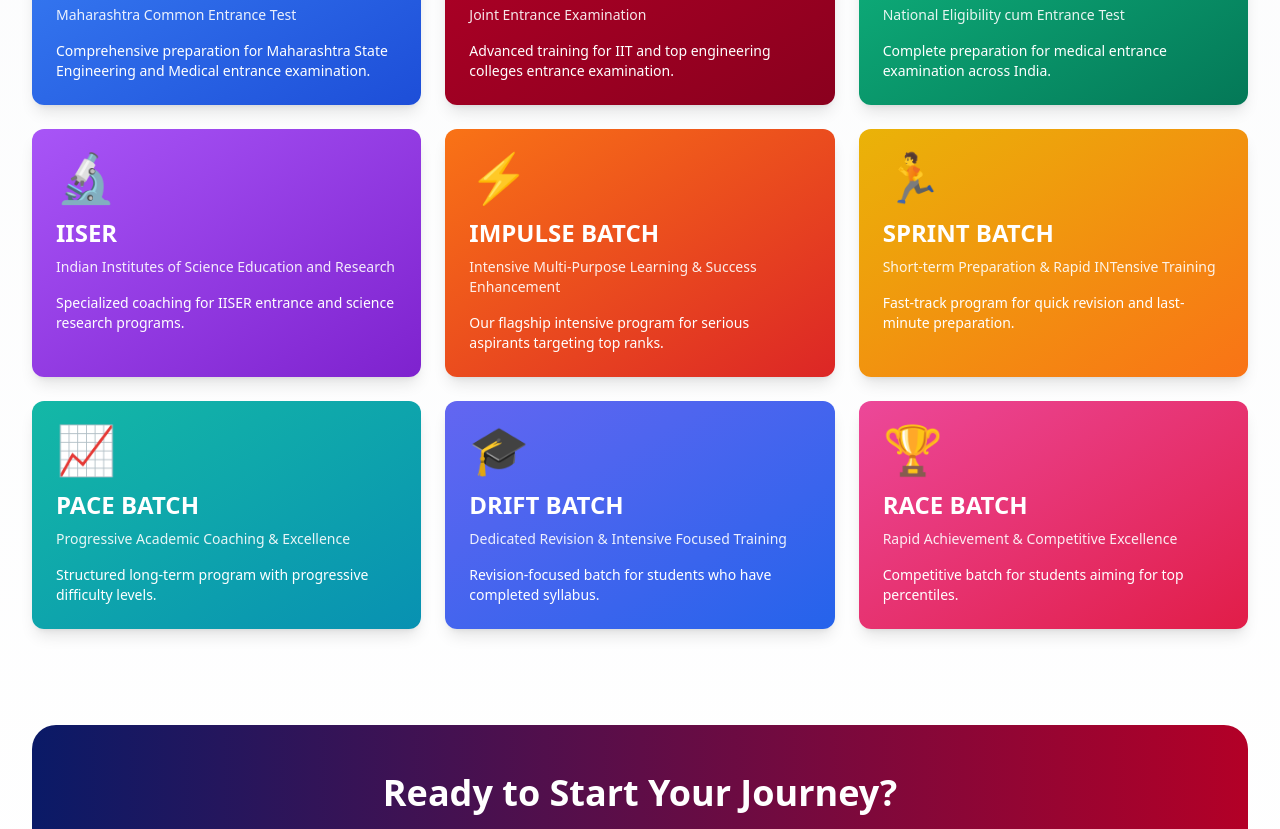
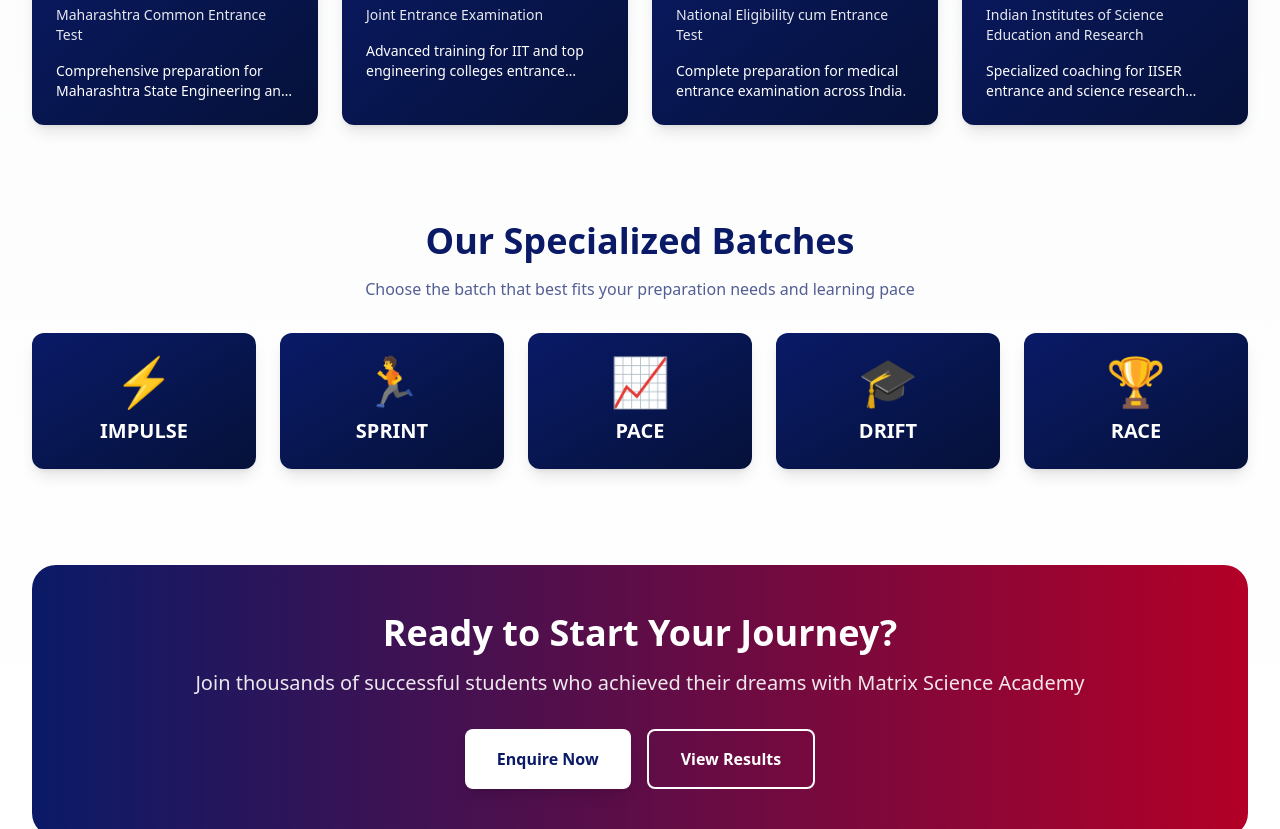
Before and after one commit to codenomad101/matrix-web, a Next.js app: page /courses in a window 1280 px wide. Shown: the part 1200-2029 px from the top of the page. Built offline with nearby package versions, Linux system fonts and the light colour scheme.

Commit message:
fix: testimonials

```diff
--- a/src/app/courses/page.jsx
+++ b/src/app/courses/page.jsx
@@ -20,7 +20,7 @@ export default function CoursesPage() {
         'Regular mock tests and assessments',
         'Doubt clearing sessions',
       ],
-      color: 'from-blue-500 to-blue-700',
+      color: 'from-[#0a1a67] to-[#051139]',
     },
     {
       id: 'iit-jee',
@@ -34,7 +34,7 @@ export default function CoursesPage() {
         'Comprehensive study material',
         'Performance tracking system',
       ],
-      color: 'from-[#B30027] to-[#8a001e]',
+      color: 'from-[#0a1a67] to-[#051139]',
     },
     {
       id: 'neet',
@@ -43,12 +43,12 @@ export default function CoursesPage() {
       icon: '⚕️',
       description: 'Complete preparation for medical entrance examination across India.',
       highlights: [
-        'Perfect scores in Biology',
+        'Multiple admissions into MBBS',
         'Medical entrance specialists',
         'NCERT-based comprehensive coverage',
         'Regular practice tests',
       ],
-      color: 'from-emerald-500 to-emerald-700',
+      color: 'from-[#0a1a67] to-[#051139]',
     },
     {
       id: 'iiser',
@@ -62,77 +62,35 @@ export default function CoursesPage() {
         'Expert mentorship',
         'Aptitude development',
       ],
-      color: 'from-purple-500 to-purple-700',
+      color: 'from-[#0a1a67] to-[#051139]',
     },
+  ]
+
+  const batches = [
     {
       id: 'impulse',
-      name: 'IMPULSE BATCH',
-      fullName: 'Intensive Multi-Purpose Learning & Success Enhancement',
+      name: 'IMPULSE',
       icon: '⚡',
-      description: 'Our flagship intensive program for serious aspirants targeting top ranks.',
-      highlights: [
-        'Extended study hours',
-        'Intensive problem-solving sessions',
-        'Personalized attention',
-        'Top ranker mentorship',
-      ],
-      color: 'from-orange-500 to-red-600',
     },
     {
       id: 'sprint',
-      name: 'SPRINT BATCH',
-      fullName: 'Short-term Preparation & Rapid INTensive Training',
+      name: 'SPRINT',
       icon: '🏃',
-      description: 'Fast-track program for quick revision and last-minute preparation.',
-      highlights: [
-        'Crash course format',
-        'Focus on high-weightage topics',
-        'Quick revision techniques',
-        'Time management strategies',
-      ],
-      color: 'from-yellow-500 to-orange-500',
     },
     {
       id: 'pace',
-      name: 'PACE BATCH',
-      fullName: 'Progressive Academic Coaching & Excellence',
+      name: 'PACE',
       icon: '📈',
-      description: 'Structured long-term program with progressive difficulty levels.',
-      highlights: [
-        'Foundation to advanced level',
-        'Systematic curriculum',
-        'Regular assessments',
-        'Continuous progress tracking',
-      ],
-      color: 'from-teal-500 to-cyan-600',
     },
     {
       id: 'drift',
-      name: 'DRIFT BATCH',
-      fullName: 'Dedicated Revision & Intensive Focused Training',
+      name: 'DRIFT',
       icon: '🎓',
-      description: 'Revision-focused batch for students who have completed syllabus.',
-      highlights: [
-        'Complete syllabus revision',
-        'Problem-solving focus',
-        'Previous year papers',
-        'Exam strategy sessions',
-      ],
-      color: 'from-indigo-500 to-blue-600',
     },
     {
       id: 'race',
-      name: 'RACE BATCH',
-      fullName: 'Rapid Achievement & Competitive Excellence',
+      name: 'RACE',
       icon: '🏆',
-      description: 'Competitive batch for students aiming for top percentiles.',
-      highlights: [
-        'Advanced level problems',
-        'Competitive environment',
-        'Peer learning',
-        'Top rank strategies',
-      ],
-      color: 'from-pink-500 to-rose-600',
     },
   ]
 
@@ -247,12 +205,12 @@ export default function CoursesPage() {
         </div>
       </section>
 
-      {/* Quick Overview Grid */}
+      {/* Courses Overview Grid */}
       <section className="container-page py-12">
         <h2 className="text-3xl md:text-4xl font-bold text-[#0a1a67] mb-8 text-center">
-          All Programs at a Glance
+          Our Courses
         </h2>
-        <div className="grid sm:grid-cols-2 lg:grid-cols-3 gap-6">
+        <div className="grid sm:grid-cols-2 lg:grid-cols-4 gap-6">
           {courses.map((course) => (
             <div
               key={course.id}
@@ -263,6 +221,27 @@ export default function CoursesPage() {
               <h3 className="text-2xl font-bold mb-2">{course.name}</h3>
               <p className="text-sm opacity-90 mb-4">{course.fullName}</p>
               <p className="text-sm line-clamp-2">{course.description}</p>
+            </div>
+          ))}
+        </div>
+      </section>
+
+      {/* Batches Section */}
+      <section className="container-page py-12">
+        <h2 className="text-3xl md:text-4xl font-bold text-[#0a1a67] mb-4 text-center">
+          Our Specialized Batches
+        </h2>
+        <p className="text-center text-[#0a1a67]/70 mb-8 max-w-2xl mx-auto">
+          Choose the batch that best fits your preparation needs and learning pace
+        </p>
+        <div className="grid grid-cols-2 sm:grid-cols-3 lg:grid-cols-5 gap-4 sm:gap-6">
+          {batches.map((batch) => (
+            <div
+              key={batch.id}
+              className="bg-gradient-to-br from-[#0a1a67] to-[#051139] rounded-xl p-6 text-white text-center hover:scale-105 transition-all duration-300 shadow-lg hover:shadow-2xl"
+            >
+              <div className="text-4xl sm:text-5xl mb-3">{batch.icon}</div>
+              <h3 className="text-lg sm:text-xl font-bold">{batch.name}</h3>
             </div>
           ))}
         </div>
```
